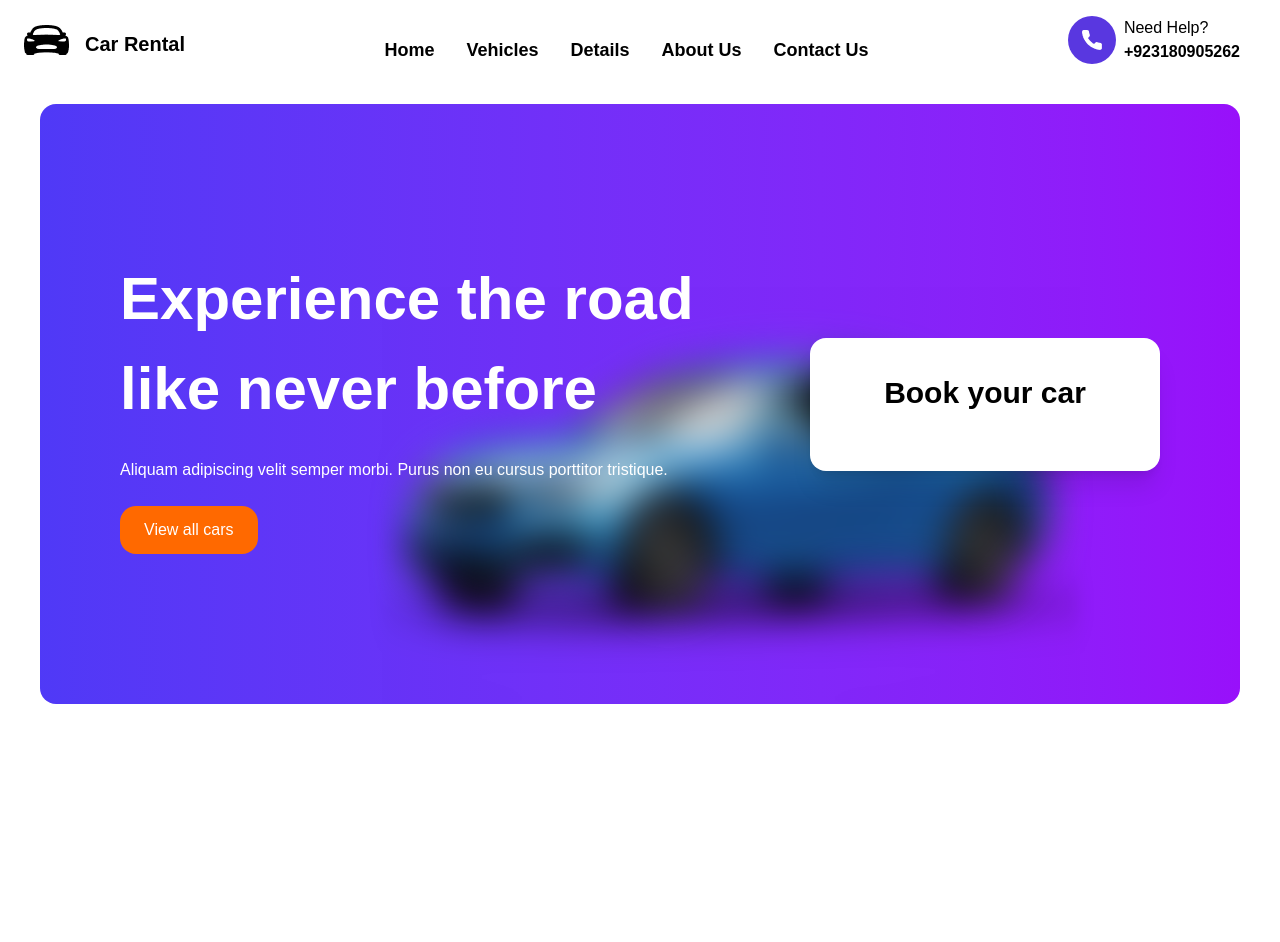
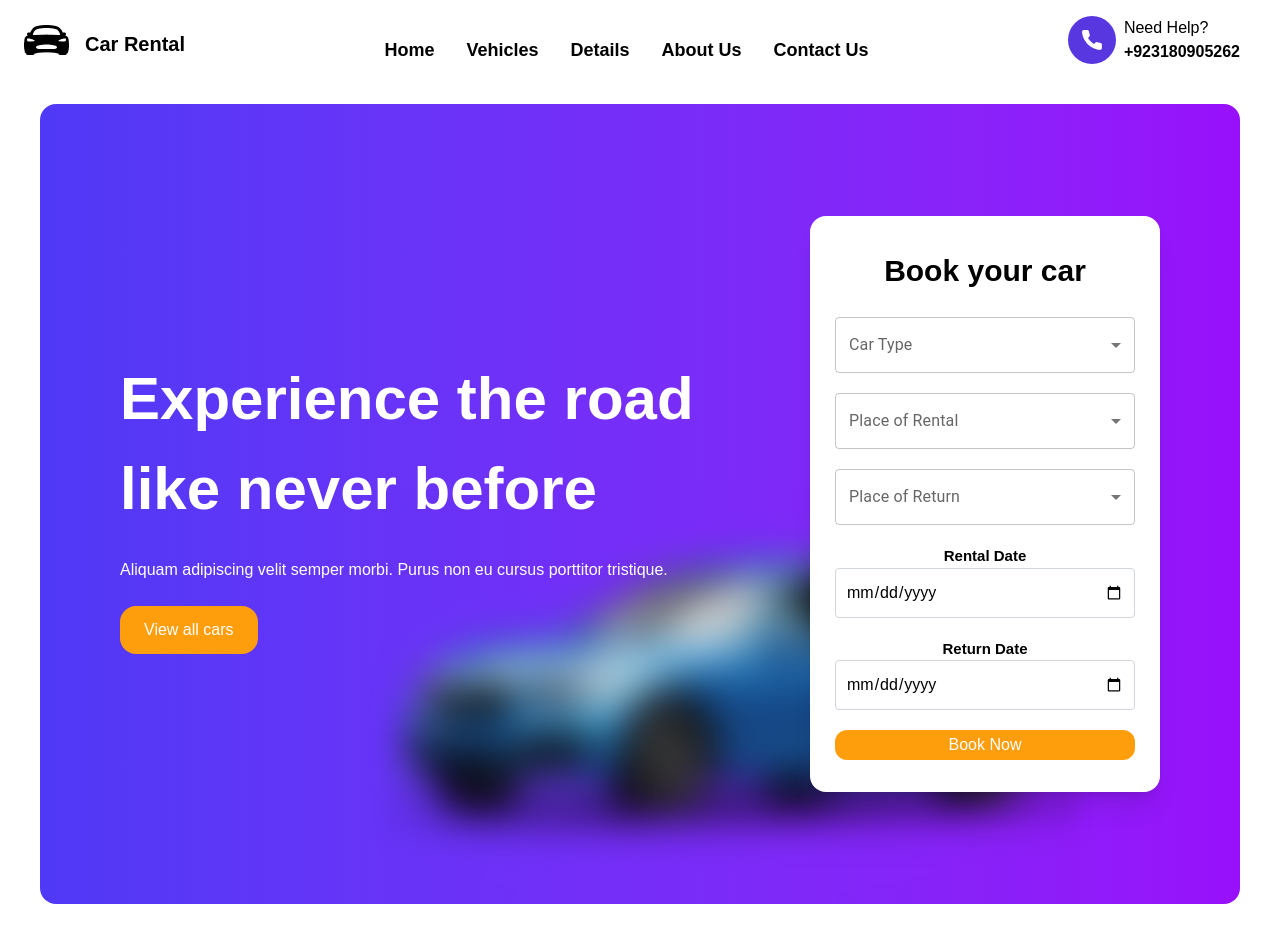
Before and after one commit to TJK09/car-rental, a Next.js app: page / in a window 1280 px wide. Before the commit the page ends 800 px from the top, so only its background shows below. Built offline with nearby package versions, Linux system fonts and the light colour scheme.

Commit message:
Hero Section Complete

```diff
--- a/app/components/hero.jsx
+++ b/app/components/hero.jsx
@@ -1,9 +1,30 @@
+"use client"
+
 import Image from "next/image";
-import car from "@/public/Car-img.png";
+import carImg from "@/public/Car-img.png"
+import Box from '@mui/material/Box';
+import InputLabel from '@mui/material/InputLabel';
+import MenuItem from '@mui/material/MenuItem';
+import FormControl from '@mui/material/FormControl';
+import Select from '@mui/material/Select';
+import { useState } from 'react';
+import { RoundedCorner } from "@mui/icons-material";
+
 
 const Hero = () => {
+
+    const [car, setCar] = useState("")
+    const [rentalPlace, setRentalPlace] = useState("")
+    const [returnPlace, setReturnPlace] = useState("")
+
+    const handleChange = (e) => {
+        setCar(e.target.value)
+        setRentalPlace(e.target.value)
+        setReturnPlace(e.target.value)
+    }
+
   return (
-    <div className="relative m-10 h-[600px] rounded-2xl bg-gradient-to-r from-indigo-600 to-purple-600 overflow-hidden flex items-center px-20">
+    <div className="relative m-10 h-[800px] rounded-2xl bg-gradient-to-r from-indigo-600 to-purple-600 overflow-hidden flex items-center px-20">
 
 
       <div className="text-white max-w-xl z-10">
@@ -13,14 +34,14 @@ const Hero = () => {
         <p className="mb-6 text-[16px]">
           Aliquam adipiscing velit semper morbi. Purus non eu cursus porttitor tristique.
         </p>
-        <button className="bg-orange-500 px-6 py-3 rounded-2xl">
+        <button className="bg-[#FF9E0C] px-6 py-3 rounded-2xl hover:bg-[#FF9E0C]/80 ">
           View all cars
         </button>
       </div>
 
       {/* Car Image */}
       <Image
-        src={car}
+        src={carImg}
         alt="car"
         className="absolute bottom-0 right-40 object-contain blur-sm"
       />
@@ -28,6 +49,58 @@ const Hero = () => {
       {/* Booking Card */}
       <div className="flex flex-col justify-center items-center ml-auto bg-white rounded-2xl p-8 w-[350px] z-10 shadow-xl">
         <h2 className="text-[30px] font-semibold mb-6">Book your car</h2>
+         <Box sx={{ minWidth: 300 }}>
+            <FormControl fullWidth>
+                <InputLabel>Car Type</InputLabel>
+                <Select
+                value={car}
+                label="Car Type"
+                onChange={handleChange}
+                >
+                <MenuItem value="Hatchback">HatchBack</MenuItem>
+                <MenuItem value="Sedan">Sedan</MenuItem>
+                <MenuItem value="Offroader">Offroader</MenuItem>
+                </Select>
+            </FormControl>
+            </Box>
+
+            <Box sx={{ minWidth: 300, marginTop: "20px" }}>
+            <FormControl fullWidth>
+                <InputLabel>Place of Rental</InputLabel>
+                <Select
+                value={rentalPlace}
+                label="Place of Rental"
+                onChange={handleChange}
+                >
+                <MenuItem value="Office">Office</MenuItem>
+                <MenuItem value="Home">Home</MenuItem>
+                <MenuItem value="Market">Market</MenuItem>
+                </Select>
+            </FormControl>
+            </Box>
+
+            <Box sx={{ minWidth: 300, marginTop: "20px" }}>
+            <FormControl fullWidth>
+                <InputLabel>Place of Return</InputLabel>
+                <Select
+                value={returnPlace}
+                label="Place of Return"
+                onChange={handleChange}
+                >
+                <MenuItem value="Office">Office</MenuItem>
+                <MenuItem value="Home">Home</MenuItem>
+                <MenuItem value="Market">Market</MenuItem>
+                </Select>
+            </FormControl>
+            </Box>
+
+            <label className="mt-[20px] text-[15px] font-bold">Rental Date</label>
+            <input type="date" name="date" id="" className="w-[300px] border-1 rounded border-gray-300 h-[50px] p-[10px] hover:border-black" placeholder="Rental Date" />
+
+            <label className="mt-[20px] text-[15px] font-bold">Return Date</label>
+            <input type="date" name="date" id="" className="w-[300px] border-1 rounded border-gray-300 h-[50px] p-[10px] hover:border-black" placeholder="Rental Date" />
+
+            <button className="bg-[#FF9E0C] rounded-[12px] w-[300px] mt-[20px] text-white h-[30px] hover:bg-[#ff9e0c]/80">Book Now</button>
 
 
       </div>
```
